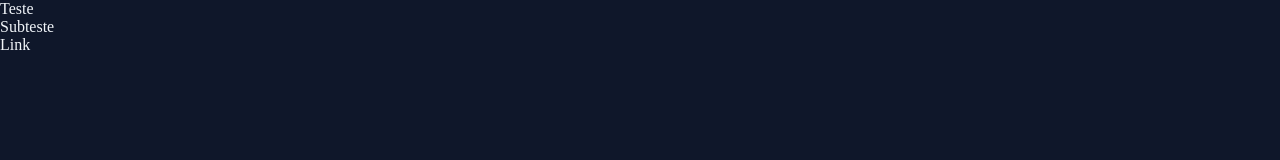
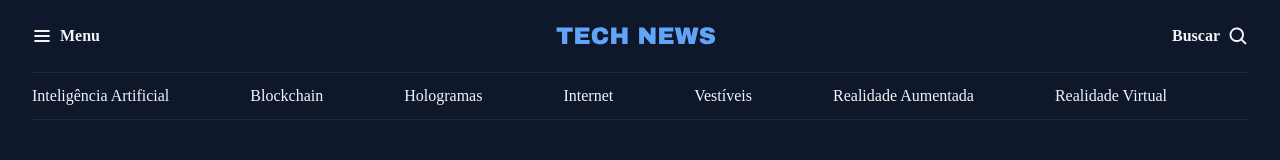
Before and after one commit to AnaNascto/Projeto-Portal-de-noticias, a plain HTML site: page index.html in a window 1280 px wide. Drawn offline with Linux system fonts and the light colour scheme.

Commit message:
criando o header da aplicação

```diff
--- a/index.html
+++ b/index.html
@@ -15,8 +15,32 @@
 
 </head>
 <body>
-    <h1>Teste</h1>
-    <h2>Subteste</h2>
-    <a href="#">Link</a>
+    <header class="container">
+        <nav id="primary" class="grid grid-flow-col">
+            <div>
+                <img src="assets/icons/List.svg" alt="ícone de menu">
+                <strong>Menu</strong>
+            </div>
+
+            <div>
+                <img src="assets/Logo.svg" alt="TechNews logo">
+            </div>
+
+            <div>
+                <strong>Buscar</strong>
+                <img src="assets/icons/MagnifyingGlass.svg" alt="ícone de lupa para pesquisa">
+            </div>
+        </nav>
+        <nav id="secondary" class="grid grid-flow-col">
+            <a href="#">Inteligência Artificial</a>
+            <a href="#">Blockchain</a>
+            <a href="#">Hologramas</a>
+            <a href="#">Internet</a>
+            <a href="#">Vestíveis</a>
+            <a href="#">Realidade Aumentada</a>
+            <a href="#">Realidade  Virtual</a>
+
+        </nav>
+    </header>
 </body>
 </html>
--- a/styles/global.css
+++ b/styles/global.css
@@ -40,3 +40,18 @@ a:hover {
 h1, h2, h3 {
     font: inherit;
 }
+
+.container {
+    max-width: 1280px;
+    margin-inline: auto;
+    padding-inline: 32px;
+}
+
+/*utility-first */
+.grid {
+    display: grid;
+}
+
+.grid-flow-col {
+    grid-auto-flow: column;
+}
--- /dev/null
+++ b/styles/header.css
@@ -0,0 +1,24 @@
+#primary {
+    padding-block: 20px;
+
+    div {
+        display: flex;
+        align-items: center;
+        gap: 8px;
+    }
+
+    /*nesting css*/
+    div:nth-child(2) {
+        margin-inline: auto;
+    }
+
+    div:nth-child(3){
+        justify-self: end;
+    }
+}
+
+#secondary {
+    padding-block: 14px;
+    border: solid 1px var(--stroke-color);
+    border-inline: none;
+}
--- a/styles/index.css
+++ b/styles/index.css
@@ -1 +1,2 @@
 @import url(global.css);
+@import url(header.css);
```
